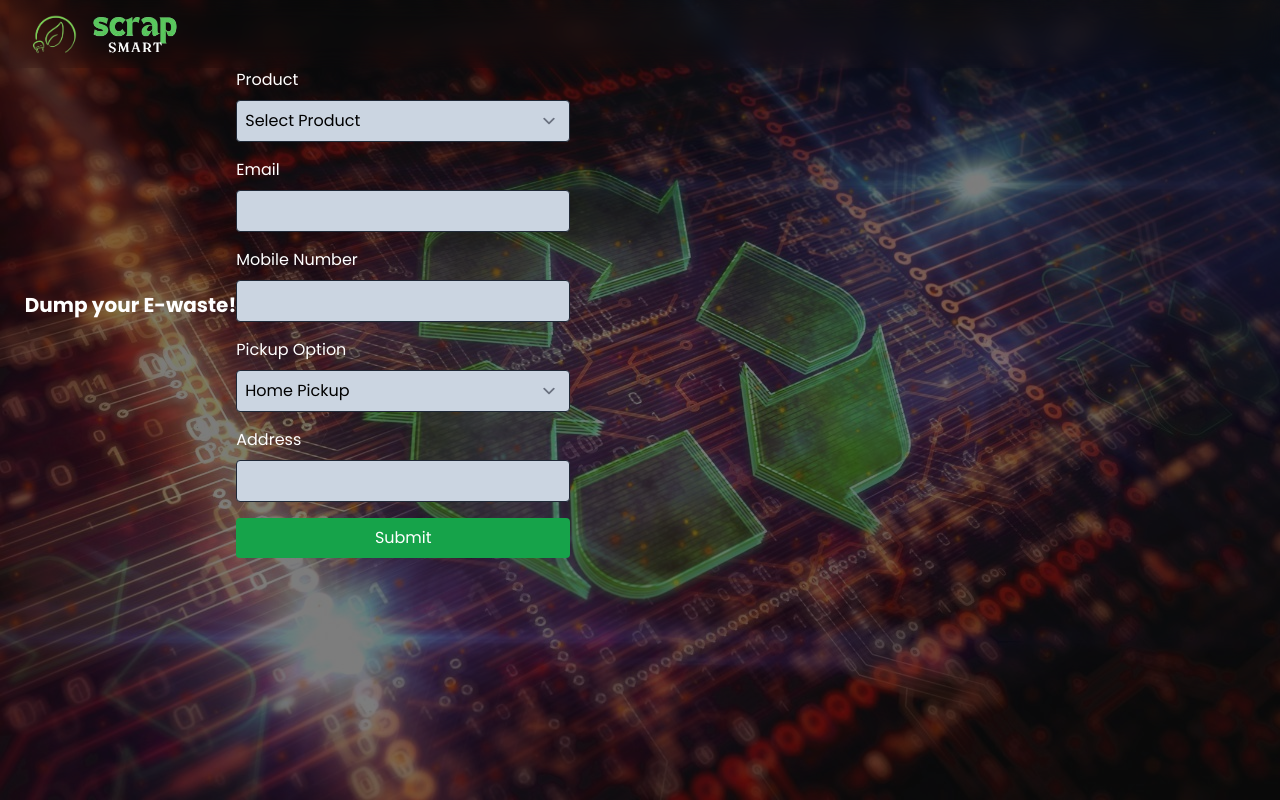
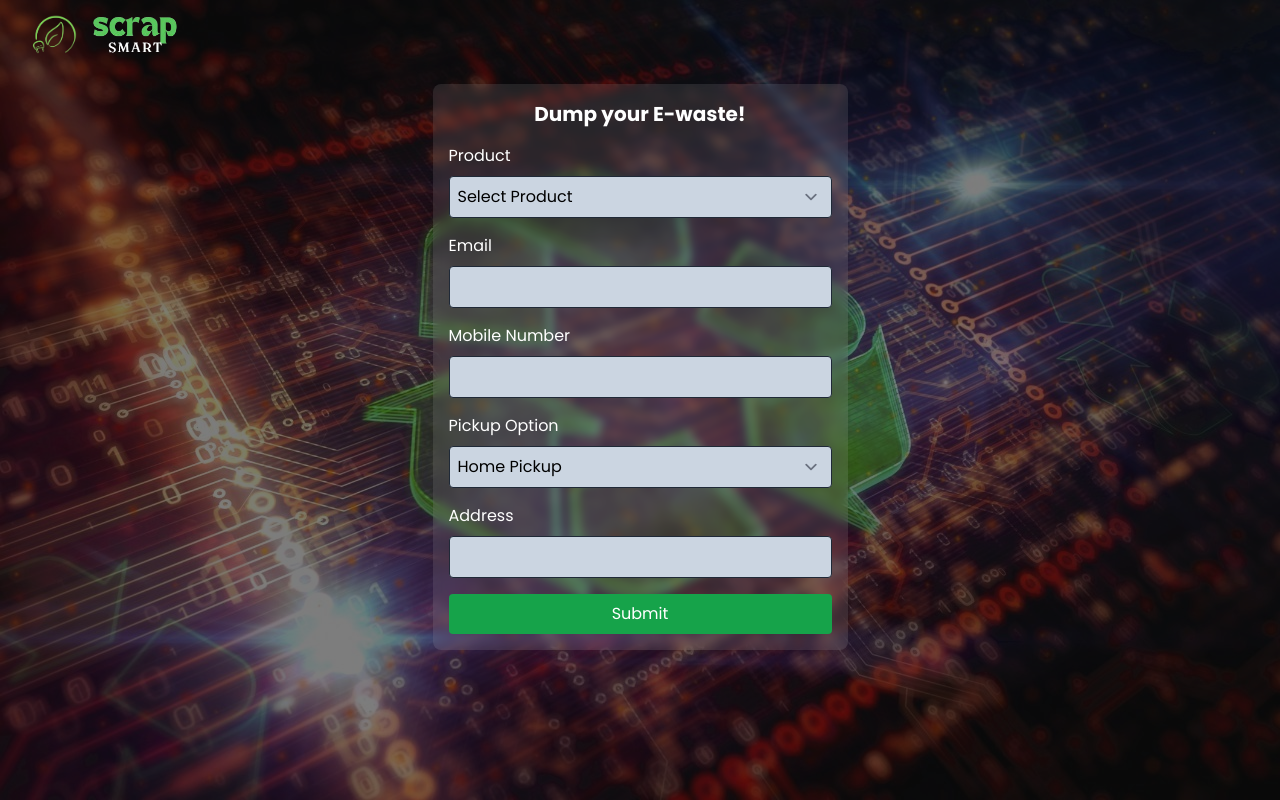
Before and after one commit to atul-10-01/ScrapSmart, a React (Vite) app: page /form in a window 1280 px wide. Built offline with nearby package versions, Linux system fonts and the light colour scheme.

Commit message:
fixed slight error

```diff
--- a/src/DumpForm.jsx
+++ b/src/DumpForm.jsx
@@ -22,11 +22,11 @@ const FormPage = () => {
   return (
     <div className="relative h-[100vh] overflow-hidden">
       <div className='absolute inset-0 bg-cover bg-center opacity-45' style={{ backgroundImage: `url(${formBg})` }}></div>
-      <div className="sticky top-0 z-50 backdrop-blur-md flex justify-start items-center opacity-100 px-4 ml-[0.55rem]">
+      <div className="relative flex  justify-start items-center opacity-100 px-4 ml-[0.55rem]">
         <img src={logo} alt="logo" className="w-13 h-10" />
         <Link to="/"><img src={nameLogo} alt="logo" className="w-28 " /></Link>
       </div>
-      <div className="relative flex  justify-start items-center opacity-100 px-4 ml-[0.55rem]">
+      <div className="relative container w-[90%] sm:w-[500px] xl:w-[415px] mt-4 mx-auto p-4 bg-white bg-opacity-10 rounded-lg backdrop-filter backdrop-blur-sm">
         <h2 className="text-xl font-bold mb-4 text-white text-center">Dump your E-waste!</h2>
         <form className="space-y-4">
           <div>
```
